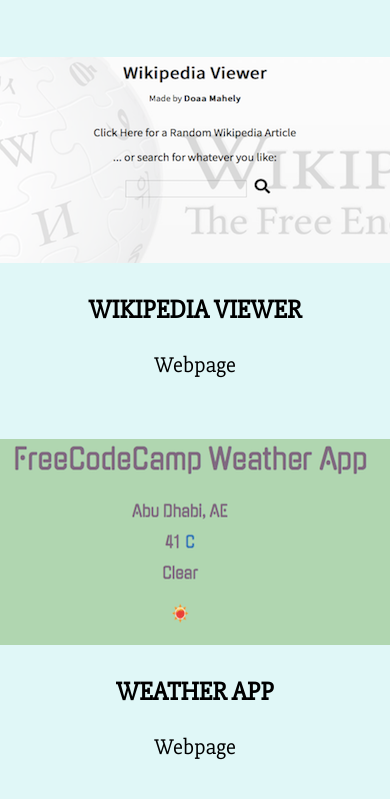
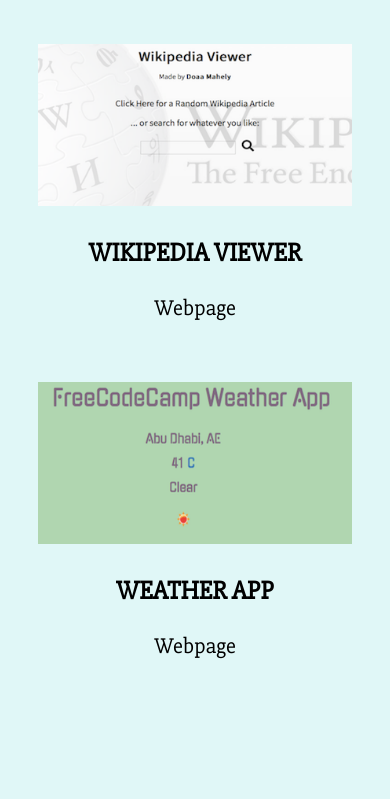
Before and after one commit to dmahely/portfolio, a plain HTML site: page index.html in a window 390 px wide. Shown: the part 759-1558 px from the top of the page. After the commit the page ends 1457 px from the top, so only its background shows below. Drawn offline with Linux system fonts and the light colour scheme.

Commit message:
Added image responsiveness to small screens like the Nexus 5

```diff
--- a/css/stylesheet.css
+++ b/css/stylesheet.css
@@ -1,5 +1,5 @@
 * {
-	font-family: 'Slabo 27px', serif;
+	font-family: "Slabo 27px", serif;
 	background-color: #e0f7f7;
 }
 
@@ -32,7 +32,7 @@ i {
 }
 
 
-/*Footer*/
+/*Works Section*/
 #featured {
 	font-size: 30px;
 	color: #c33;
@@ -45,28 +45,28 @@ i {
 	justify-content: center;
 }
 
-section {
+article {
 	text-align: center;
 	margin: 30px;
 }
 
-section h3 {
+article h3 {
 	font-size: 22px;
 	text-transform: uppercase;
 }
 
-section a {
+article a {
 	font-size: 18px;
 	text-decoration: none;
 	color: #000;
 }
 
-section a:hover {
+article a:hover {
 	color: #c33;
 }
 
 /*To enlargen images when hovered on*/
-section img:hover {
+article img:hover {
 	transform: scale(1.03);
 }
 
@@ -78,13 +78,18 @@ where one project appears per row*/
 		text-align: center;
 	}
 
-	section h3 {
+	article h3 {
 	font-size: 26px;
 	text-transform: uppercase;
 	}
 
-	section a {
+	article a {
 		font-size: 22px;
+	}
+
+	article img {
+		width: 100%;
+		height: auto;
 	}
 }
 
--- a/index.html
+++ b/index.html
@@ -19,26 +19,26 @@
 	<br>
 	<img src="images/bg.jpg" alt="Keyboard and computer." id="main">
 
-	<footer>
+	<section>
 		<h3 id="featured">Featured Work:</h3>
 		<div id="works">
-			<section id="quote-project">
+			<article id="quote-project">
 				<img src="images/work1.png" alt="Random quote generator webpage.">
 				<h3>Random Quote Generator</h3>
 				<a href="https://codepen.io/0Insomniac/full/mxMpXv/" target="_blank">Webpage</a>
-			</section>
-			<section id="wiki-project">
+			</article>
+			<article id="wiki-project">
 				<img src="images/work2.png" alt="Wikipedia viewer webpage.">
 				<h3>Wikipedia Viewer</h3>
 				<a href="https://codepen.io/0Insomniac/full/MGyLLd/" target="_blank">Webpage</a>
-			</section>
-			<section id="weather-project">
+			</article>
+			<article id="weather-project">
 				<img src="images/work3.png" alt="Weather app webpage.">
 				<h3>Weather App</h3>
 				<a href="https://codepen.io/0Insomniac/full/yKGzYY/" target="_blank">Webpage</a>
-			</section>
+			</article>
 		</div>
-	</footer>
+	</section>
 
 </body>
 </html>
```
